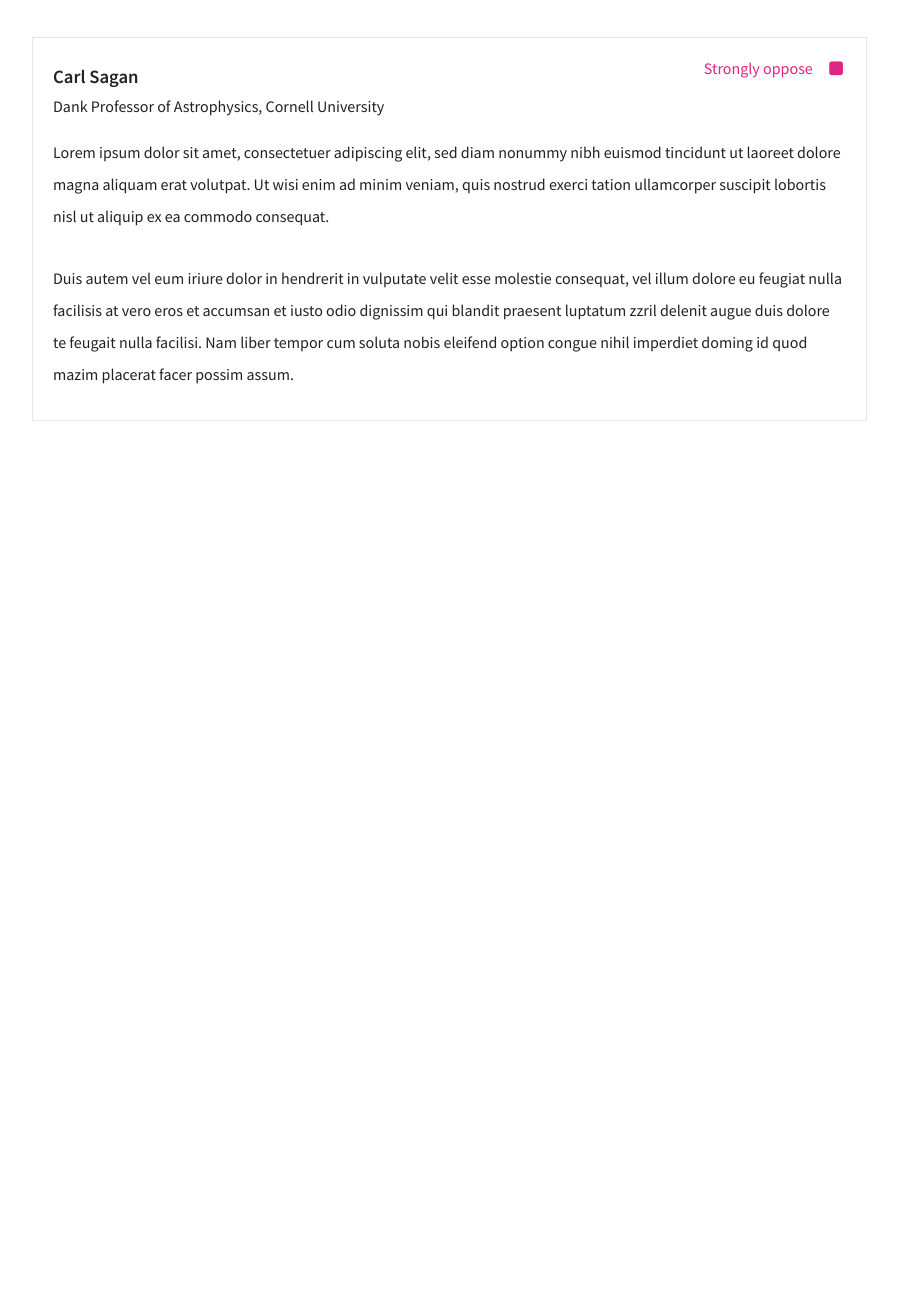
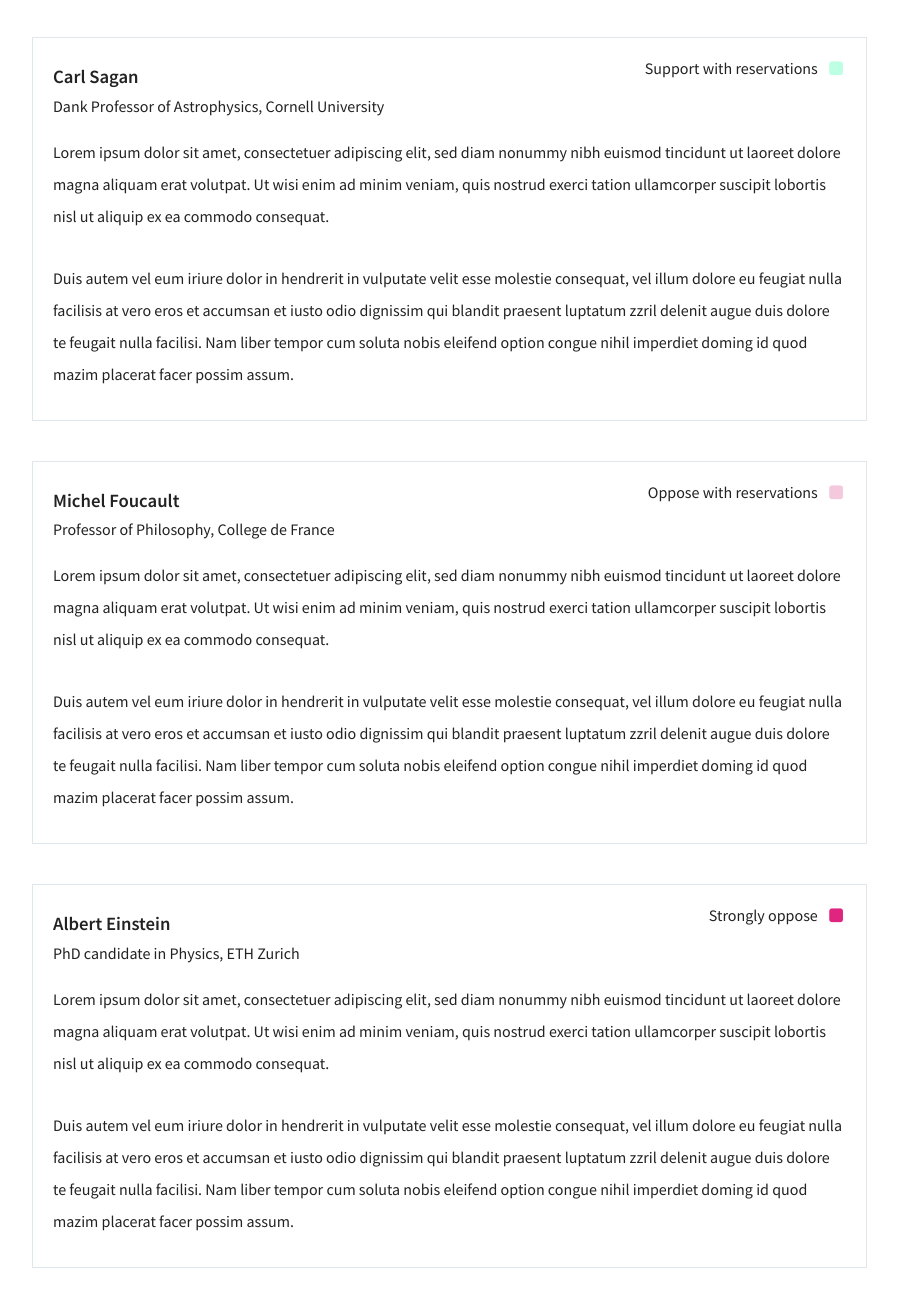
Before and after one commit to chilldude/peer-library-frontend, a plain HTML site: page reviews.html in a window 1280 px wide. Shown: the part 657-1955 px from the top of the page, without its empty margins (48-946 px from the left). Before the commit the page ends 1108 px from the top, so only its background shows below. Drawn offline with nearby package versions, Linux system fonts and the light colour scheme.

Commit message:
reviews icons

```diff
--- a/css/main.css
+++ b/css/main.css
@@ -355,22 +355,22 @@
 }
 
 .review-verdict i {
-    padding-left: 10px;
+    padding-left: 5px;
 }
 
-.review-verdict.plus-plus {
+.review-verdict i.plus-plus {
     color: #00d679;
 }
 
-.review-verdict.plus {
+.review-verdict i.plus {
     color: #bcffe2;
 }
 
-.review-verdict.minus {
+.review-verdict i.minus {
     color: #f4c9de;
 }
 
-.review-verdict.minus-minus {
+.review-verdict i.minus-minus {
     color: #e02581;
 }
 
--- a/reviews.html
+++ b/reviews.html
@@ -102,8 +102,8 @@
 										<h3 class="name">Slavoj Zizek</h3>
 										<span class="title">Professor of Philosophy, Princeton University</span>
 									</div>
-									<div class="review-verdict plus-plus">
-										Strongly support <i class="icon-sign-blank"></i>
+									<div class="review-verdict">
+										Strongly support <i class="icon-sign-blank plus-plus"></i>
 									</div>
 									<div class="review-text">
 										<p>Lorem ipsum dolor sit amet, consectetuer adipiscing elit, sed diam nonummy nibh euismod tincidunt ut laoreet dolore magna aliquam erat volutpat. Ut wisi enim ad minim veniam, quis nostrud exerci tation ullamcorper suscipit lobortis nisl ut aliquip ex ea commodo consequat.</p>
@@ -117,8 +117,38 @@
 										<h3 class="name">Carl Sagan</h3>
 										<span class="title">Dank Professor of Astrophysics, Cornell University</span>
 									</div>
-									<div class="review-verdict minus-minus">
-										Strongly oppose <i class="icon-sign-blank"></i>
+									<div class="review-verdict">
+										Support with reservations <i class="icon-sign-blank plus"></i>
+									</div>
+									<div class="review-text">
+										<p>Lorem ipsum dolor sit amet, consectetuer adipiscing elit, sed diam nonummy nibh euismod tincidunt ut laoreet dolore magna aliquam erat volutpat. Ut wisi enim ad minim veniam, quis nostrud exerci tation ullamcorper suscipit lobortis nisl ut aliquip ex ea commodo consequat.</p>
+										<p>Duis autem vel eum iriure dolor in hendrerit in vulputate velit esse molestie consequat, vel illum dolore eu feugiat nulla facilisis at vero eros et accumsan et iusto odio dignissim qui blandit praesent luptatum zzril delenit augue duis dolore te feugait nulla facilisi. Nam liber tempor cum soluta nobis eleifend option congue nihil imperdiet doming id quod mazim placerat facer possim assum.</p>
+									</div>
+								</div>
+							</li>
+							<li>
+								<div class="review-item">
+									<div class="review-author">
+										<h3 class="name">Michel Foucault</h3>
+										<span class="title">Professor of Philosophy, College de France</span>
+									</div>
+									<div class="review-verdict">
+										Oppose with reservations <i class="icon-sign-blank minus"></i>
+									</div>
+									<div class="review-text">
+										<p>Lorem ipsum dolor sit amet, consectetuer adipiscing elit, sed diam nonummy nibh euismod tincidunt ut laoreet dolore magna aliquam erat volutpat. Ut wisi enim ad minim veniam, quis nostrud exerci tation ullamcorper suscipit lobortis nisl ut aliquip ex ea commodo consequat.</p>
+										<p>Duis autem vel eum iriure dolor in hendrerit in vulputate velit esse molestie consequat, vel illum dolore eu feugiat nulla facilisis at vero eros et accumsan et iusto odio dignissim qui blandit praesent luptatum zzril delenit augue duis dolore te feugait nulla facilisi. Nam liber tempor cum soluta nobis eleifend option congue nihil imperdiet doming id quod mazim placerat facer possim assum.</p>
+									</div>
+								</div>
+							</li>
+							<li>
+								<div class="review-item">
+									<div class="review-author">
+										<h3 class="name">Albert Einstein</h3>
+										<span class="title">PhD candidate in Physics, ETH Zurich</span>
+									</div>
+									<div class="review-verdict">
+										Strongly oppose <i class="icon-sign-blank minus-minus"></i>
 									</div>
 									<div class="review-text">
 										<p>Lorem ipsum dolor sit amet, consectetuer adipiscing elit, sed diam nonummy nibh euismod tincidunt ut laoreet dolore magna aliquam erat volutpat. Ut wisi enim ad minim veniam, quis nostrud exerci tation ullamcorper suscipit lobortis nisl ut aliquip ex ea commodo consequat.</p>
```
